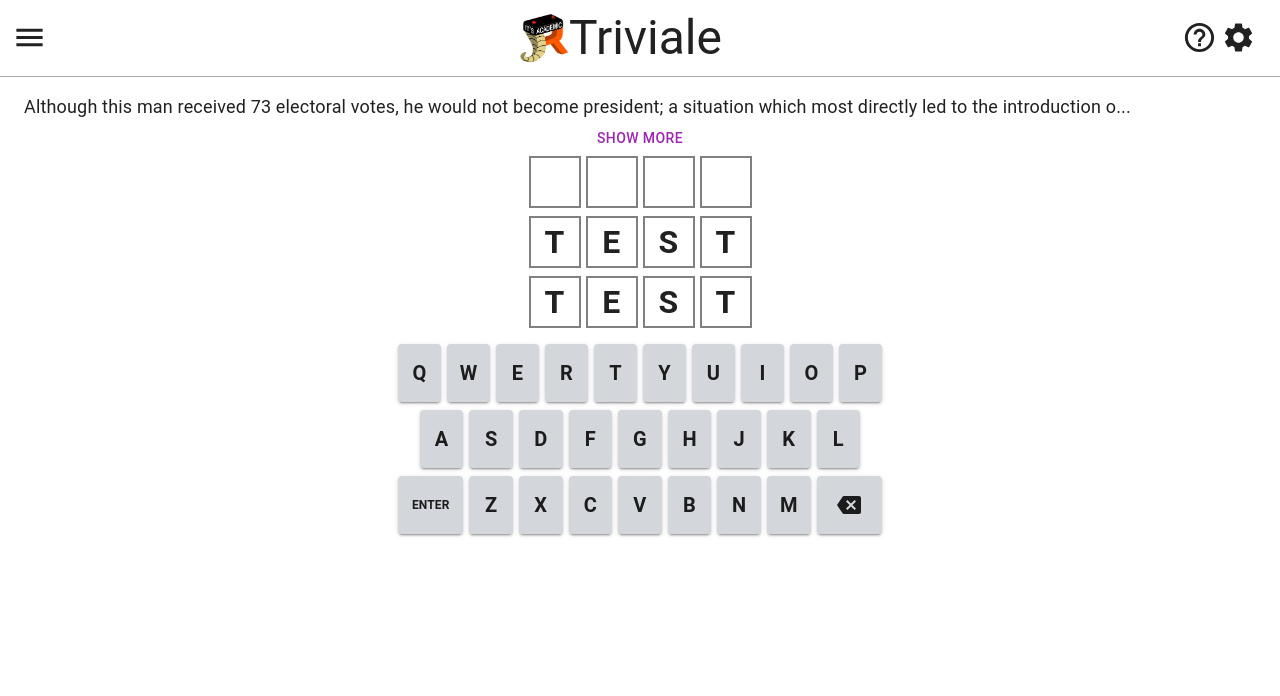
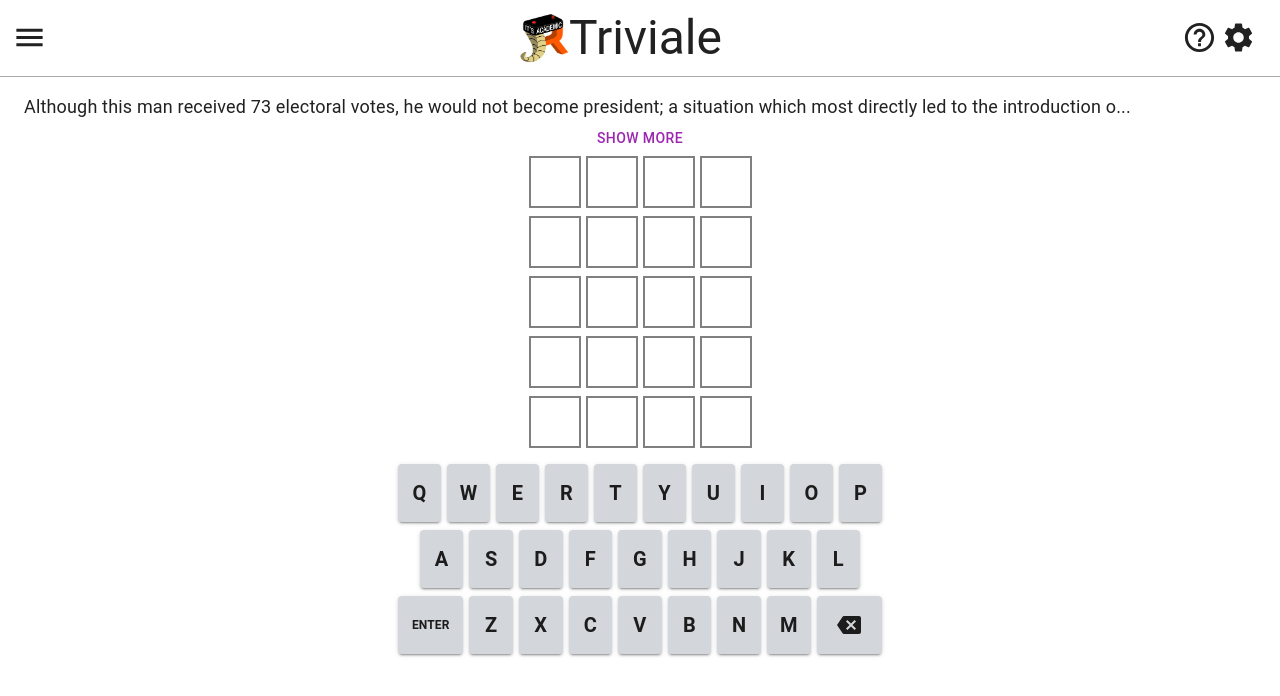
Before and after one commit to dotcomstar/Triviale, a React (Vite) app: page / in a window 1280 px wide. Shown: the top 696 px of the page. Built offline with nearby package versions, Linux system fonts and the light colour scheme; what simple-zustand-devtools would draw is missing.

Commit message:
Advance to next question automatically

```diff
--- a/src/App.tsx
+++ b/src/App.tsx
@@ -12,8 +12,9 @@ import { MAX_CHALLENGES } from "./constants/settings";
 
 function App() {
   const { data } = useQuestions();
-  const { expandQuestion } = useQuestionExpansionStore();
-  const { addChar, deleteChar, index, guess } = useCurrGuessStore();
+  const { expandQuestion, resetQuestionExpansion } =
+    useQuestionExpansionStore();
+  const { addChar, deleteChar, index, guess, resetGuess } = useCurrGuessStore();
   const { questionNumber, makeGuess, guessNumber, moveToNextQuestion } =
     useGameStateStore();
   return (
@@ -44,8 +45,10 @@ function App() {
               console.log("enter");
               expandQuestion();
               makeGuess(guess);
-              if (guessNumber === MAX_CHALLENGES) {
-                moveToNextQuestion;
+              resetGuess();
+              if (guessNumber >= MAX_CHALLENGES) {
+                moveToNextQuestion();
+                resetQuestionExpansion();
               }
             }}
             isRevealing={false}
--- a/src/components/grid/GameGrid.tsx
+++ b/src/components/grid/GameGrid.tsx
@@ -5,7 +5,6 @@ import useGameStateStore from "../../stores/gameStateStore";
 import GameRow from "./GameRow";
 
 const GameGrid = () => {
-  //   const { questionExpansion, expandQuestion } = useQuestionExpansionStore();
   const guessNumber = useGameStateStore((s) => s.guessNumber);
   const questionNumber = useGameStateStore((s) => s.questionNumber);
   const currGuess = useCurrGuessStore((s) => s.guess);
@@ -13,19 +12,16 @@ const GameGrid = () => {
 
   return (
     <Stack direction={"column"} spacing={1}>
-      <GameRow guess={currGuess} />
       {guesses.map((q, i) =>
-        i === questionNumber ? (
-          q.map((g, gi) =>
-            gi === guessNumber ? (
-              <GameRow guess={currGuess} />
-            ) : (
-              <GameRow guess={g} />
+        i === questionNumber
+          ? q.map((g, gi) =>
+              gi === guessNumber ? (
+                <GameRow guess={currGuess} key={gi} />
+              ) : (
+                <GameRow guess={g} key={gi} />
+              )
             )
-          )
-        ) : (
-          <GameRow guess={["T", "E", "S", "T"]} />
-        )
+          : null
       )}
     </Stack>
   );
--- a/src/stores/currGuessStore.ts
+++ b/src/stores/currGuessStore.ts
@@ -6,6 +6,7 @@ interface CurrGuessStore {
   index: number;
   deleteChar: () => void;
   addChar: (char: string) => void;
+  resetGuess: () => void;
 }
 
 const useCurrGuessStore = create<CurrGuessStore>((set) => ({
@@ -21,6 +22,7 @@ const useCurrGuessStore = create<CurrGuessStore>((set) => ({
       guess: [...state.guess, char],
       index: state.index + 1,
     })),
+  resetGuess: () => set(() => ({ guess: [], index: 0 })),
 }));
 
 if (process.env.NODE_ENV === "development")
--- a/src/stores/gameStateStore.ts
+++ b/src/stores/gameStateStore.ts
@@ -16,9 +16,9 @@ const useGameStateStore = create<GameStateStore>((set) => ({
   questionNumber: 0,
   guessNumber: 0,
   guesses: [
-    Array(MAX_CHALLENGES) as string[][],
-    Array(MAX_CHALLENGES) as string[][],
-    Array(MAX_CHALLENGES) as string[][],
+    Array(MAX_CHALLENGES).fill([""]),
+    Array(MAX_CHALLENGES).fill([""]),
+    Array(MAX_CHALLENGES).fill([""]),
   ],
   moveToNextQuestion: () =>
     set((state) => ({
--- a/src/stores/questionExpansionStore.ts
+++ b/src/stores/questionExpansionStore.ts
@@ -4,14 +4,14 @@ import { mountStoreDevtool } from "simple-zustand-devtools";
 interface QuestionExpansionStore {
   questionExpansion: number;
   expandQuestion: () => void;
-  resetQuestion: () => void;
+  resetQuestionExpansion: () => void;
 }
 
 const useQuestionExpansionStore = create<QuestionExpansionStore>((set) => ({
   questionExpansion: 1,
   expandQuestion: () =>
     set((state) => ({ questionExpansion: state.questionExpansion + 1 })),
-  resetQuestion: () => set(() => ({ questionExpansion: 1 })),
+  resetQuestionExpansion: () => set(() => ({ questionExpansion: 1 })),
 }));
 
 if (process.env.NODE_ENV === "development")
```
